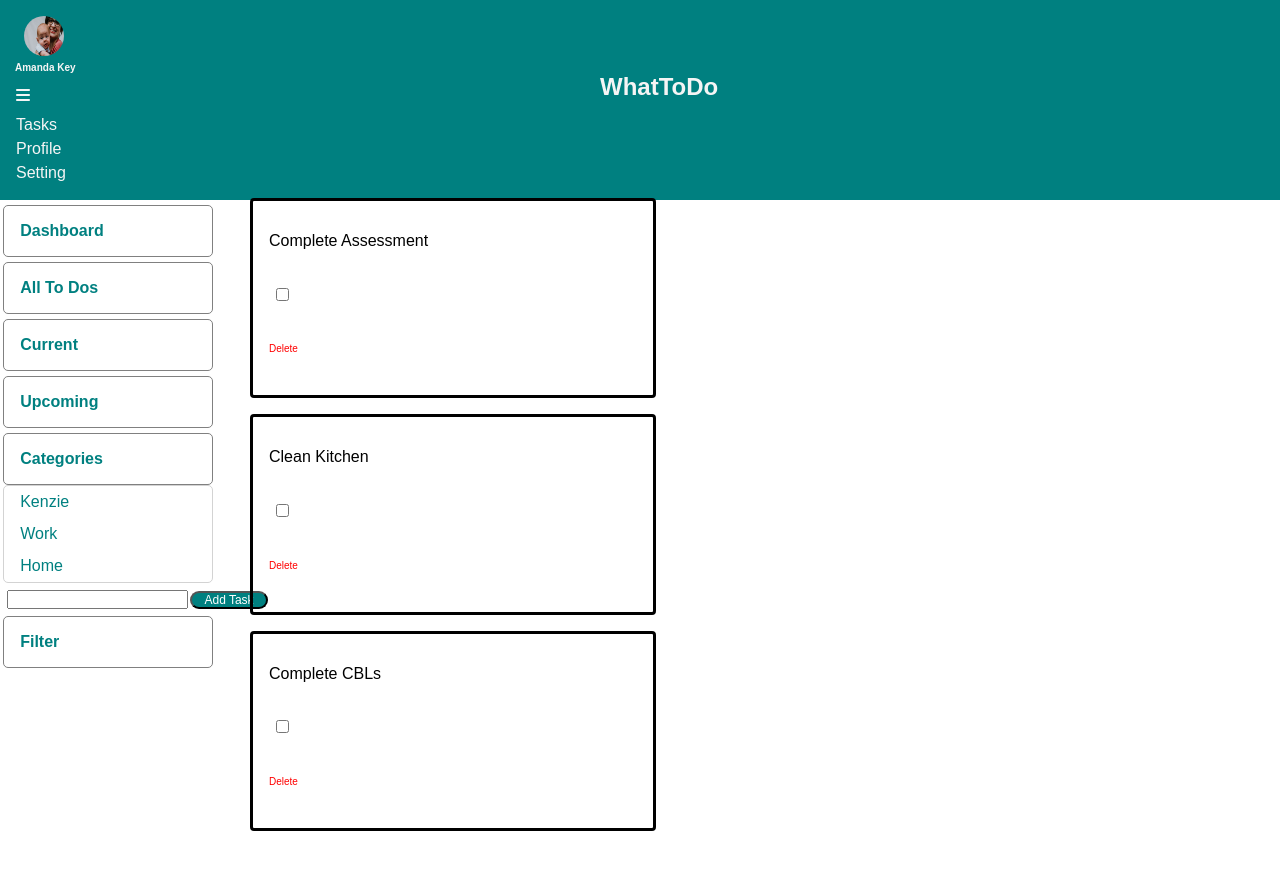
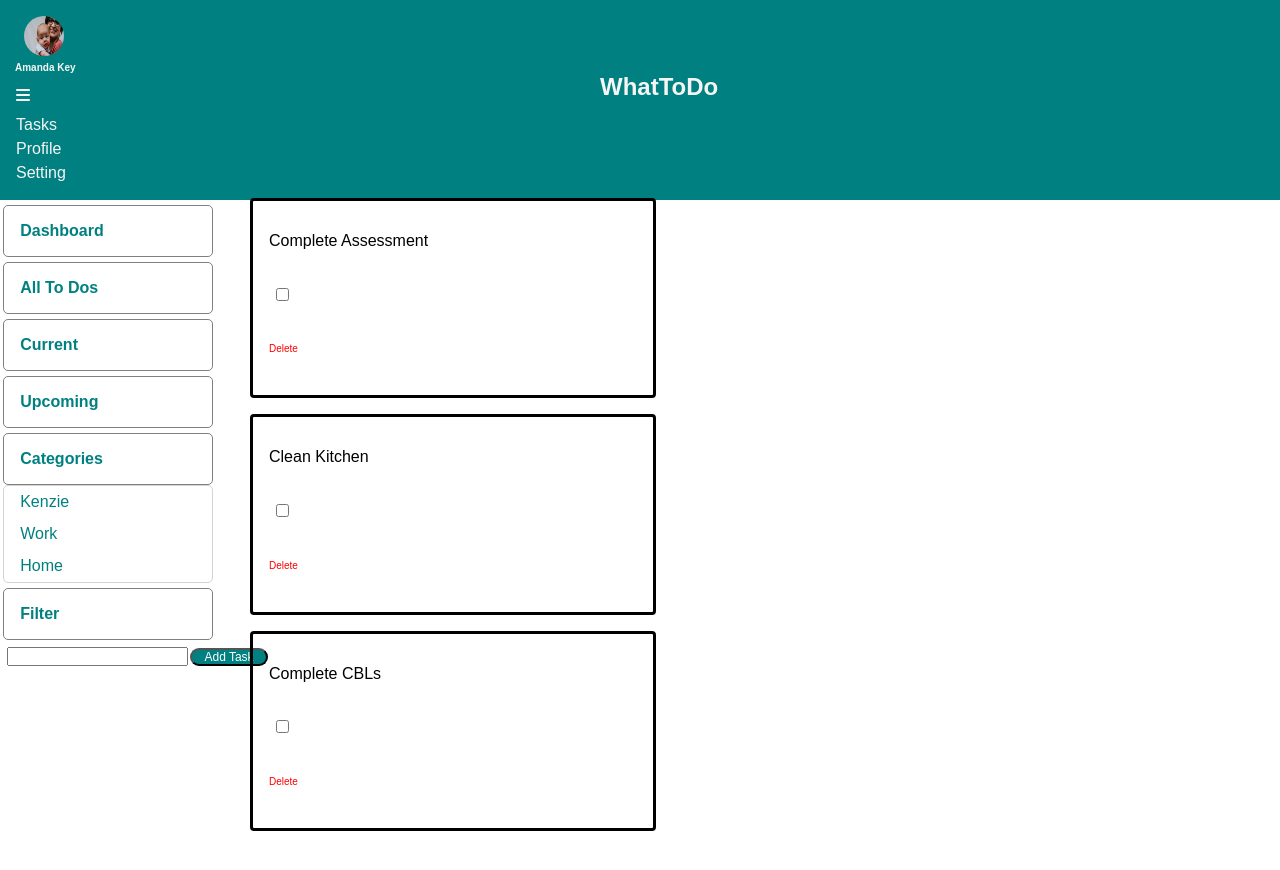
Before and after one commit to ankey87/whattodo-app, a React (Create React App) app in the folder whattodo-app/: page /todolist in a window 1280 px wide. Shown: the top 870 px of the page. Built offline with nearby package versions, Linux system fonts and the light colour scheme.

Commit message:
added login but commented out to move on

```diff
--- a/whattodo-app/package.json
+++ b/whattodo-app/package.json
@@ -13,7 +13,9 @@
     "react-dom": "^16.13.1",
     "react-router-dom": "^5.2.0",
     "react-scripts": "3.4.1",
-    "save": "^2.4.0"
+    "save": "^2.4.0",
+    "shortid": "^2.2.15",
+    "styled-components": "^5.1.1"
   },
   "scripts": {
     "start": "react-scripts start",
--- a/whattodo-app/src/App.js
+++ b/whattodo-app/src/App.js
@@ -1,11 +1,13 @@
+// import styled from 'styled-components';
 import React, { Component } from 'react';
 import './App.css';
 import Header from "./components/Header.js";
 import SideMenu from "./components/SideMenu.js";
 import TodoList from "./components/TodoList.js";
-import { Route, Switch, withRouter,} from 'react-router-dom';
+import { Route, Switch, withRouter, } from 'react-router-dom';
 import Dashboard from "./components/Dashboard";
 // import Login from "./components/Login";
+// import Register from "./components/Register";
 
 class App extends Component {
   state = {
@@ -20,19 +22,20 @@ class App extends Component {
   render() {
     return (
       <>
+        <Header avatar={this.state.user.avatar} name={this.state.user.name} />
+        <SideMenu handleAddNewEvent={this.handleAddNewEvent} newEvent={this.state.newEvent} onChange={this.handleOnAddNewEvent} />
+        <Switch>
+          {/* <Route exact path="/register">
+            <Register />
+          </Route>
+          <Route exact path="/">
+            <Login />
+          </Route> */}
 
-        <Header avatar={this.state.user.avatar} name={this.state.user.name} />
-
-        <SideMenu handleAddNewEvent={this.handleAddNewEvent} newEvent={this.state.newEvent} onChange={this.handleOnAddNewEvent} />
-
-        <Switch>
-          <Route exact path="/">
+          <Route exact path="/dashboard">
             <Dashboard />
           </Route>
-          {/* <Route path="/login">
-            <Login />
-          </Route> */}
-          <Route path="/todolist">
+          <Route exact path="/todolist">
             <TodoList />
           </Route>
         </Switch>
--- /dev/null
+++ b/whattodo-app/src/components/Register.js
@@ -0,0 +1,9 @@
+import { Component } from 'react';
+import '../App.css';
+import { withRouter} from 'react-router-dom';
+
+class Register extends Component {
+
+}
+
+export default withRouter(Register);
--- a/whattodo-app/src/components/SideMenu.js
+++ b/whattodo-app/src/components/SideMenu.js
@@ -20,26 +20,11 @@ const subCats = {
     marginLeft: '.2em',
 }
 
-const newTaskBtn = {
-
-}
-
-const addTsk = {
-    width: '6.5em',
-    fontSize: '12px',
-    borderRadius: '1em',
-    backgroundColor: 'teal',
-    marginLeft: '.2em',
-    marginTop: '.5em',
-    marginBottom: '.2em',
-    color: 'white',
-}
-
 function SideMenu(props) {
     return (
         <section style={sideMenu}>
             <div style={menuCtn} className="menu__ctn">
-                <Link to="/"><h4>Dashboard</h4></Link>
+                <Link to="/dashboard"><h4>Dashboard</h4></Link>
                 <Link to="/todolist"><h4>All To Dos</h4></Link>
                 <Link to="/"><h4>Current</h4></Link>
                 <Link to="/"><h4>Upcoming</h4></Link>
@@ -49,12 +34,6 @@ function SideMenu(props) {
                     <Link to="/"><li>Work</li></Link>
                     <Link to="/"><li>Home</li></Link>
                 </ul>
-                <div style={newTaskBtn}>
-                    <input type="text"
-                        value={props.newEvent}
-                        onChange={props.onChange}></input>
-                    <button style={addTsk} onClick={props.handleAddNewEvent}>Add Task</button>
-                </div>
                 <Link to="/"><h4>Filter</h4></Link>
             </div>
         </section>
--- a/whattodo-app/src/components/Todo.js
+++ b/whattodo-app/src/components/Todo.js
@@ -1,20 +1,21 @@
 import React from 'react';
+import styled from 'styled-components';
 
-const taskList = {
-    position: 'relative',
-    display: 'flex',
-    flexDirection: 'column',
-    lineHeight: '5em',
-    left: '250px',
-    bottom: '470px',
-    border: 'solid',
-    borderColor: 'black',
-    borderRadius: '4px',
-    marginBottom: '1em',
-    paddingLeft: '1em',
-    paddingBottom: '.5em',
-    width: '30%',
-}
+const TaskList = styled.section`
+    position: relative;
+    display: flex;
+    flex-direction: column;
+    line-height: 5em;
+    left: 250px;
+    bottom: 470px;
+    border: solid;
+    border-color: black;
+    border-radius: 4px;
+    margin-bottom: 1em;
+    padding-left: 1em;
+    padding-bottom: .5em;
+    width: 30%;
+`;
 
 const listMain = {
 
@@ -34,13 +35,13 @@ function Todo(props) {
     const handleCheck = () => props.onChangeCheckbox(props.task.id)
     const handleRemove = () => props.handleRemoveTask(props.task.id)
     return (
-        <section style={taskList}>
+        <TaskList>
             <ul style={listMain}>
                 {props.task.title}
                 <input defaultChecked={props.task.completed} onChange={handleCheck} id="checkBox" type="checkbox"></input>
                 <button onClick={handleRemove} style={deleteBtn}>Delete</button>
             </ul>
-        </section>
+        </TaskList>
     )
 }
 export default Todo;
--- a/whattodo-app/src/components/TodoList.js
+++ b/whattodo-app/src/components/TodoList.js
@@ -1,7 +1,22 @@
 import React, { Component } from 'react';
 import '../App.css';
 import Todo from "./Todo.js";
+import shortid from 'shortid';
 
+const newTaskBtn = {
+
+}
+
+const addTsk = {
+  width: '6.5em',
+  fontSize: '12px',
+  borderRadius: '1em',
+  backgroundColor: 'teal',
+  marginLeft: '.2em',
+  marginTop: '.5em',
+  marginBottom: '.2em',
+  color: 'white',
+}
 
 const TASKS_KEY = "myapp_tasks"
 class TodoList extends Component {
@@ -38,41 +53,15 @@ class TodoList extends Component {
     }
   }
 
-  handleOnAddNewEvent = (event) => {
-    this.setState({ newEvent: event.target.value })
-  }
   handleAddNewEvent = () => {
     let newEventObj = {
       title: this.state.newEvent,
       completed: false,
+      id: shortid.generate(),
     }
     this.setState({
       tasks: [...this.state.tasks, newEventObj],
       newEvent: ""
-    })
-  }
-  onChangeCheckbox = (id) => {
-    this.setState((state) => {
-      let todosCopy = state.tasks.map((task) => {
-        if (task.id === id)
-          return { ...task, completed: task.completed ? false : true }
-        else {
-          return task;
-        }
-      });
-      return ({
-        tasks: todosCopy
-      });
-    })
-  }
-  handleRemoveTask = (id) => {
-    this.setState((state) => {
-      let newTask = state.tasks.filter((task) => {
-        return task.id !== id
-      });
-      return ({
-        tasks: newTask
-      });
     })
   }
 
@@ -102,12 +91,19 @@ class TodoList extends Component {
     })
   }
 
+
   render() {
     return (
       <>
+        <div style={newTaskBtn}>
+          <input type="text"
+            value={this.newEvent}
+            onChange={this.onChangeNewTask}></input>
+          <button style={addTsk} onClick={this.handleAddNewEvent}>Add Task</button>
+        </div>
         {this.state.tasks.map((task, index) => (
           <Todo handleRemoveTask={this.handleRemoveTask} onChangeCheckbox={this.onChangeCheckbox} task={task} key={index} />
-        ))}
+      ))}
       </>
     );
   };
```
Also changed, not shown: whattodo-app/src/components/Login.js (added, +66 -0 lines), whattodo-app/src/App.css (line endings or trailing spaces), 1 other file (tests, documents, lock files or other folders).
